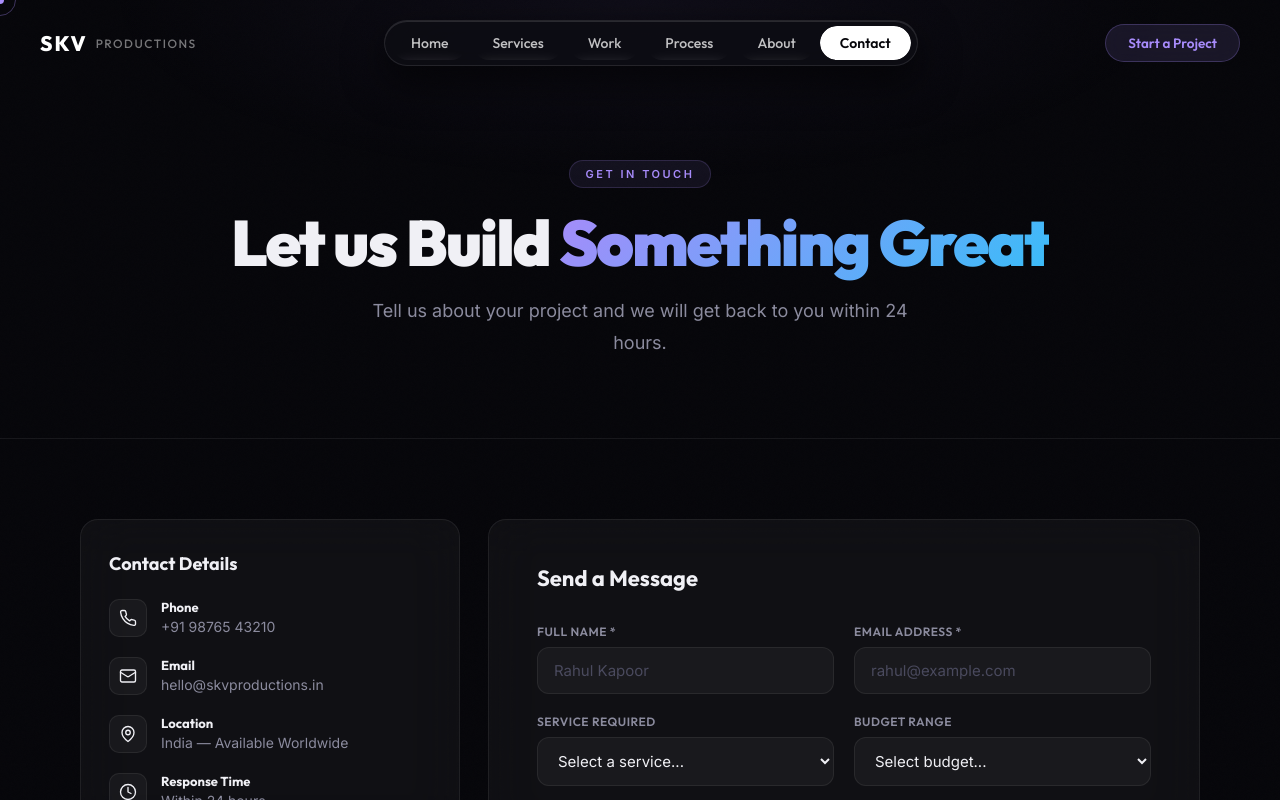
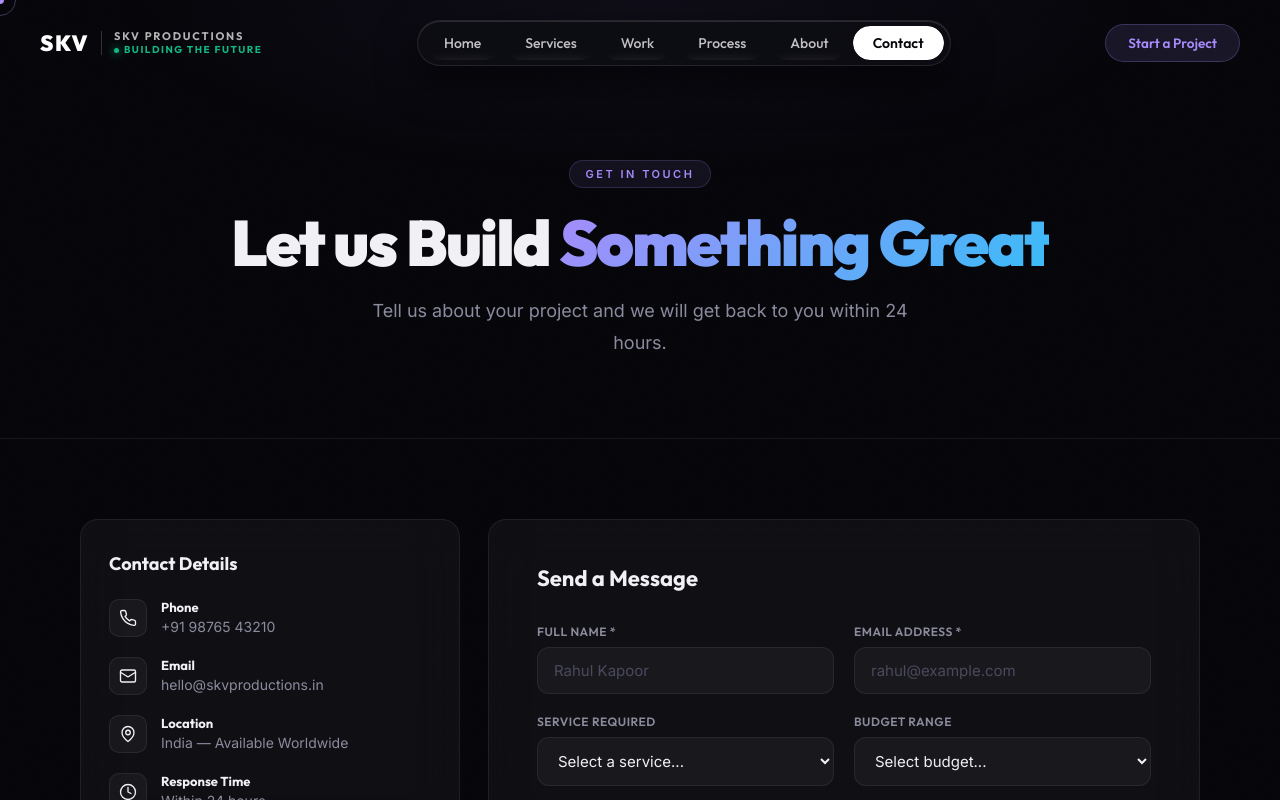
Before and after one commit to Shubham916-ui/SKV-productions, a React (Vite) app: page /contact in a window 1280 px wide. Shown: the top 800 px of the page. Built offline with nearby package versions, Linux system fonts and the light colour scheme.

Commit message:
Implement brand logo with vertical divider and glowing emerald tagline BUILDING THE FUTURE

```diff
--- a/src/components/Footer.jsx
+++ b/src/components/Footer.jsx
@@ -8,8 +8,15 @@ export default function Footer() {
         <div className="footer-top">
           <div className="footer-brand">
             <Link to="/" className="footer-logo">
-              <span className="logo-skv">SKV</span>
-              <span className="logo-prod">Productions</span>
+              <span className="logo-brand-mark">SKV</span>
+              <span className="logo-v-divider" />
+              <div className="logo-text-block">
+                <span className="logo-title">SKV PRODUCTIONS</span>
+                <span className="logo-tagline">
+                  <span className="tagline-dot" />
+                  BUILDING THE FUTURE
+                </span>
+              </div>
             </Link>
             <p>Crafting digital experiences that make your brand impossible to ignore.</p>
             <div className="footer-socials">
--- a/src/components/Navbar.css
+++ b/src/components/Navbar.css
@@ -23,31 +23,68 @@
   justify-content: space-between;
 }
 
-.nav-logo {
+.nav-logo, .footer-logo {
   pointer-events: auto;
   text-decoration: none;
   display: flex;
   align-items: center;
-  gap: 8px;
+  gap: 12px;
   flex-shrink: 0;
 }
 
-.logo-skv {
+.logo-brand-mark {
   font-family: 'Outfit', sans-serif;
-  font-weight: 800;
-  font-size: 21px;
+  font-weight: 900;
+  font-size: 22px;
   color: #ffffff;
-  letter-spacing: 2px;
-  text-transform: uppercase;
+  letter-spacing: 1.5px;
+  line-height: 1;
 }
 
-.logo-prod {
+.logo-v-divider {
+  width: 1px;
+  height: 24px;
+  background: rgba(255, 255, 255, 0.18);
+  display: inline-block;
+}
+
+.logo-text-block {
+  display: flex;
+  flex-direction: column;
+  justify-content: center;
+  gap: 3px;
+}
+
+.logo-title {
   font-family: 'Outfit', sans-serif;
-  font-weight: 500;
-  font-size: 12px;
-  color: rgba(255, 255, 255, 0.45);
+  font-weight: 700;
+  font-size: 11px;
+  color: rgba(255, 255, 255, 0.7);
+  letter-spacing: 1.8px;
+  text-transform: uppercase;
+  line-height: 1;
+}
+
+.logo-tagline {
+  font-family: 'Outfit', sans-serif;
+  font-weight: 700;
+  font-size: 10px;
+  color: #10b981;
   letter-spacing: 1.5px;
   text-transform: uppercase;
+  line-height: 1;
+  display: flex;
+  align-items: center;
+  gap: 5px;
+}
+
+.tagline-dot {
+  width: 5px;
+  height: 5px;
+  border-radius: 50%;
+  background: #10b981;
+  box-shadow: 0 0 8px #10b981;
+  display: inline-block;
 }
 
 /* Floating Pill Capsule (Centered) */
--- a/src/components/Navbar.jsx
+++ b/src/components/Navbar.jsx
@@ -32,8 +32,15 @@ export default function Navbar() {
       <header className={`navbar-header${scrolled ? " scrolled" : ""}`}>
         <div className="nav-container">
           <Link to="/" className="nav-logo" onClick={closeMenu}>
-            <span className="logo-skv">SKV</span>
-            <span className="logo-prod">Productions</span>
+            <span className="logo-brand-mark">SKV</span>
+            <span className="logo-v-divider" />
+            <div className="logo-text-block">
+              <span className="logo-title">SKV PRODUCTIONS</span>
+              <span className="logo-tagline">
+                <span className="tagline-dot" />
+                BUILDING THE FUTURE
+              </span>
+            </div>
           </Link>
 
           <nav className="nav-capsule">
```
